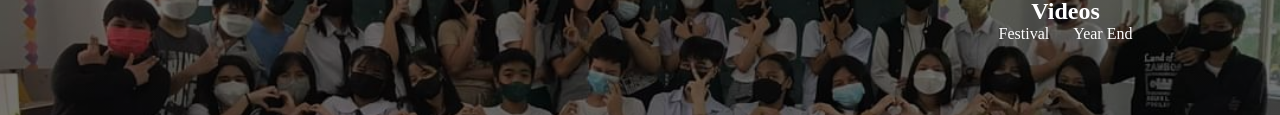
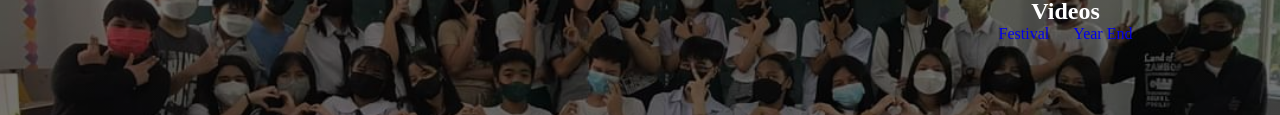
Before and after one commit to TheUnknownDevOut/7-STE-Canopus, a plain HTML site: page Memories.html in a window 1280 px wide. Shown: the part 291-406 px from the top of the page. Drawn offline with Linux system fonts and the light colour scheme.

Commit message:
Memories.html

```diff
--- a/Memories.html
+++ b/Memories.html
@@ -20,8 +20,12 @@
         <a href="FesticalPics.html"><img src="Pictures/PicFestival.jpg"></a>
         <a href="YearEndParty.html"><img src="Pictures/end4.jpg" width="180px" height="205px"> </a>
         <h2>Videos</h2>
-        <a>Festival</a>
-        <a>Year End</a>
+        <div id="videos">
+        <ul>
+        <a href="FestivalVids.html" class="selected"> Festival </a>
+        <a href="YearEndPartVids.html" class="selected"> Year End </a>
+        </ul>
+        </div>
         </div>
         </div>
          <div id="footer">
```
